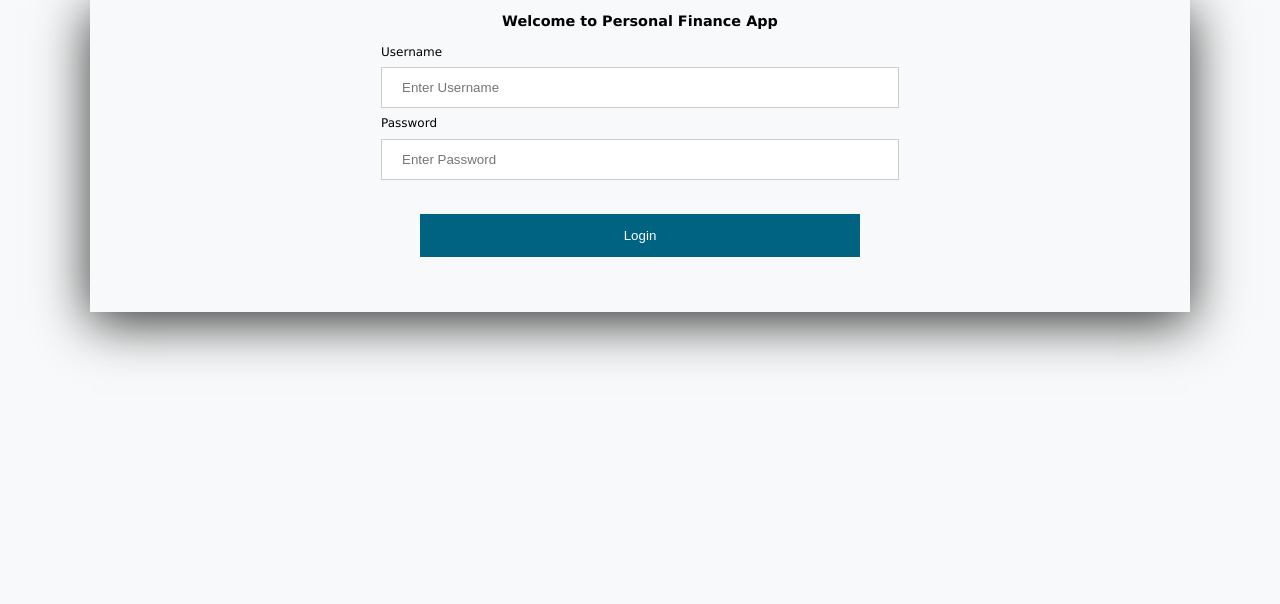
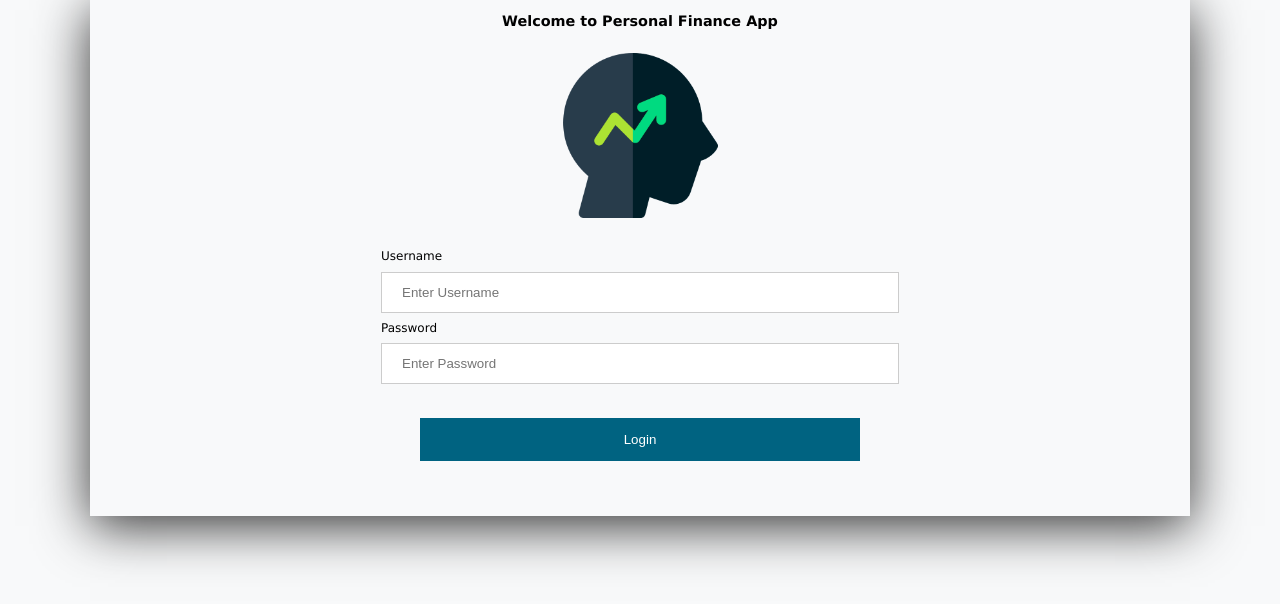
Before and after one commit to khanhbrandy/CSIS3275, a Vue app in the folder FrontEnd/vuefinance/: page / in a window 1280 px wide. Shown: the top 604 px of the page. Built offline with nearby package versions, Linux system fonts and the light colour scheme.

Commit message:
add logo login

```diff
--- a/FrontEnd/vuefinance/src/components/CustomerLogin.vue
+++ b/FrontEnd/vuefinance/src/components/CustomerLogin.vue
@@ -4,6 +4,9 @@
         <br>
         <h4>Welcome to Personal Finance App</h4>
         <form class="loginForm">
+            <div class="imgcontainer">
+                <img src = "../assets/appLogo.png" alt="Avatar" class="avatar" >
+            </div>
             <div class="container">
                 <label for="username">Username</label>
                 <input type="text" placeholder="Enter Username" id="username" v-model="customerLoginRequest.username" />
@@ -169,7 +172,7 @@ button:hover {
 
 /* Avatar image */
 img.avatar {
-  width: 80%;
+  width: 30%;
   border-radius: 0;
 }
 
```
Also changed, not shown: FrontEnd/vuefinance/src/assets/appLogo.png (added).
